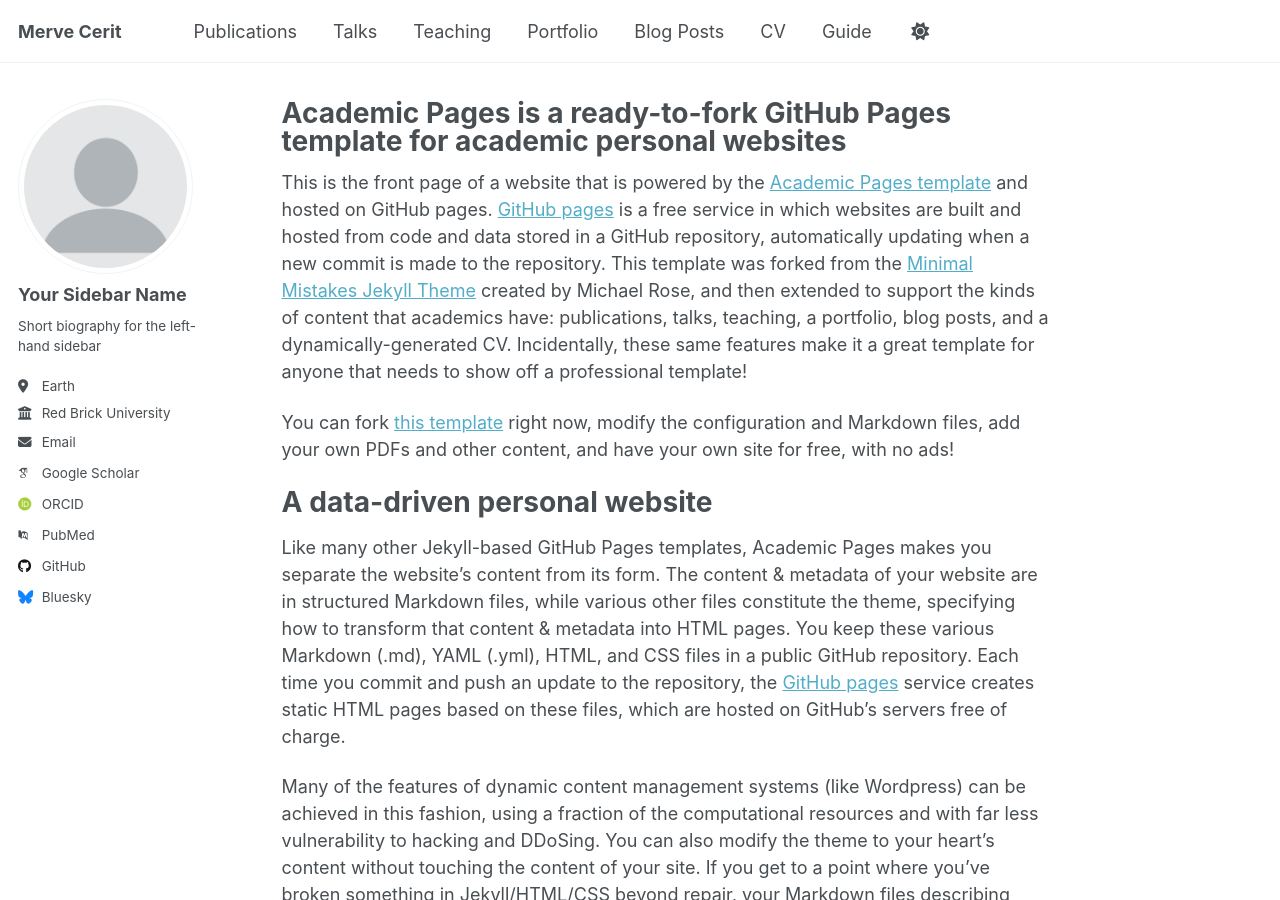
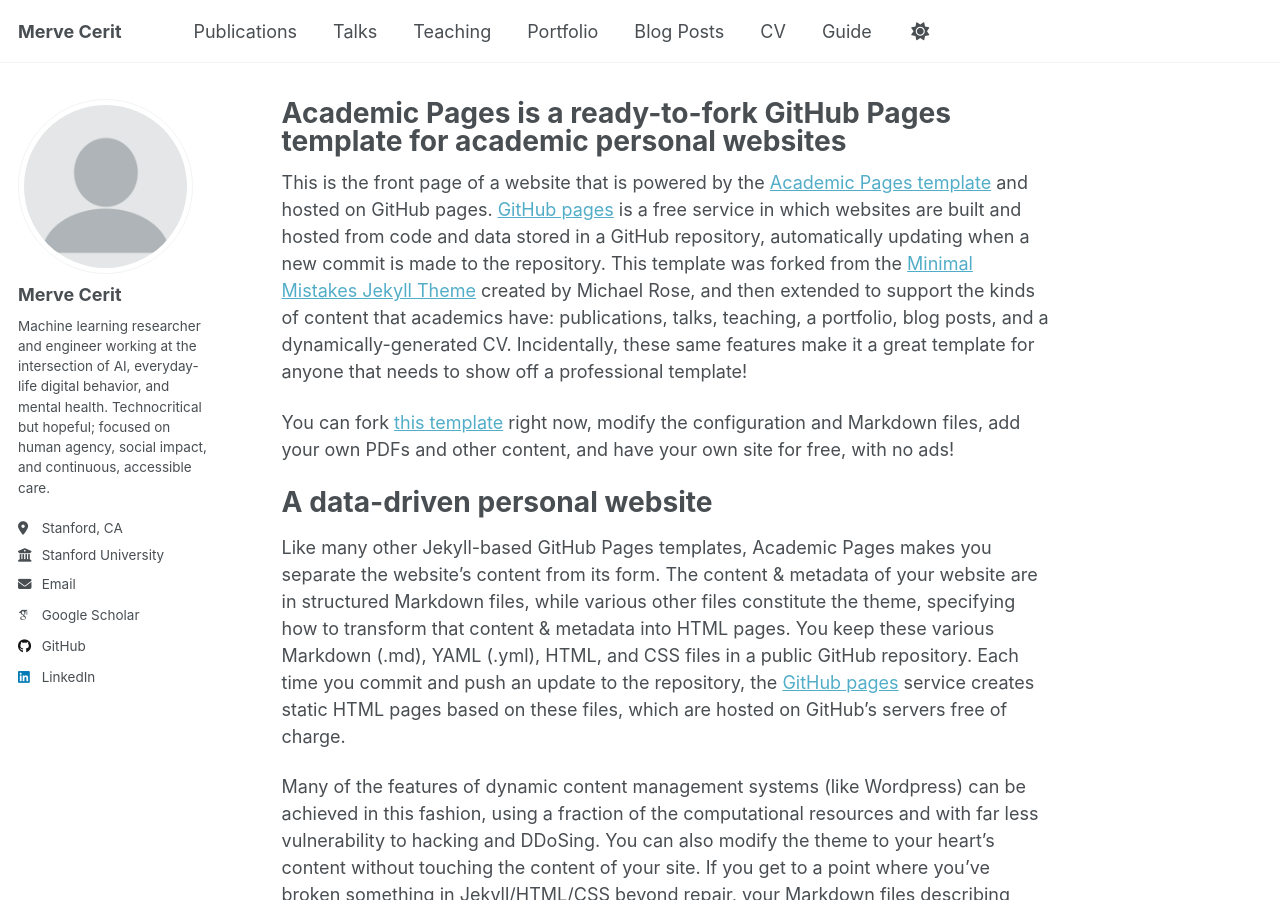
Before and after one commit to mmervecerit/mmervecerit.github.io, a Jekyll site: the page built from _pages/about.md, in a window 1280 px wide and 900 px high. Built offline with Jekyll 4.4.1, drawn with Linux system fonts in a browser that asks for light colours; some web fonts are replaced; a script that is not in the unit is left out.

Commit message:
Modify author details in _config.yml
Updated author information in the configuration file.

```diff
--- a/_config.yml
+++ b/_config.yml
@@ -24,60 +24,22 @@
 author:
   # Biographic information
   avatar           : "profile.png"
-  name             : "Your Sidebar Name"
+  name             : "Merve Cerit"
   pronouns         : # example: "she/her"
-  bio              : "Short biography for the left-hand sidebar"
-  location         : "Earth"
-  employer         : "Red Brick University"
+  bio              : "Machine learning researcher and engineer working at the intersection of AI, everyday-life digital behavior, and mental health. Technocritical but hopeful; focused on human agency, social impact, and continuous, accessible care."
+  location         : "Stanford, CA"
+  employer         : "Stanford University"
   uri              : # URL
-  email            : "none@example.org"
+  email            : "mervecer@stanford.edu"
 
   # Academic websites
-  academia         : # URL
-  arxiv            : # URL - Update with the correct link to your profile
-  googlescholar    : "https://scholar.google.com/citations?user=PS_CX0AAAAAJ"
-  inspire-hep      : # URL
-  impactstory      : # URL
-  orcid            : "https://orcid.org/yourorcidurl"
-  semantic         : # URL
-  pubmed           : "https://www.ncbi.nlm.nih.gov/pubmed/?term=john+snow"
-  researchgate     : # URL
-  scopus           : # URL
+  googlescholar    : "https://scholar.google.com/citations?user=FPTHinsAAAAJ&hl=en"
 
   # Repositories and software development
-  bitbucket        : # Username - Update with your username on the site
-  codepen          : # Username
-  dribbble         : # Username
-  github           : "academicpages"
-  kaggle           : # Username
-  stackoverflow    : # User number or user number and name (i.e., use "1" or "1/jeff-atwood")
+  github           : "mmervecerit"
 
   # Social media
-  artstation       : # Username
-  bluesky          : "bsky.app" # Replace this with you Bluesky username
-  facebook         : # Username
-  flickr           : # Username
-  foursquare       : # Username
-  goodreads        : # Username
-  google_plus      : # Username
-  keybase          : # Username
-  instagram        : # Username
-  lastfm           : # Username
-  linkedin         : # Username
-  mastodon         : # URL
-  medium           : # URL
-  pinterest        : # Username
-  soundcloud       : # Username
-  steam            : # Username
-  telegram         : # URL
-  tumblr           : # Username
-  twitter          : # Username for X / Twitter
-  vine             : # Username
-  weibo            : # Username
-  wikipedia        : # Username
-  xing             : # Username
-  youtube          : # Username
-  zhihu            : # Username
+  linkedin         : "mmervecerit"
 
 # Publication Category - The following the list of publication categories and their headings
 publication_category:
@@ -132,22 +94,6 @@
 alexa_site_verification  :
 yandex_site_verification :
 
-
-# Social Sharing
-twitter:
-  username               : &twitter
-facebook:
-  username               :
-  app_id                 :
-  publisher              :
-og_image                 :  # Social media default site image
-og_description           :  # Social media default site image description
-# For specifying social profiles
-# - https://developers.google.com/structured-data/customize/social-profiles
-social:
-  type                   : # Person or Organization (defaults to Person)
-  name                   : # If the user or organization name differs from the site's name
-  links: # An array of links to social media profiles
 
 
 # Analytics
```
